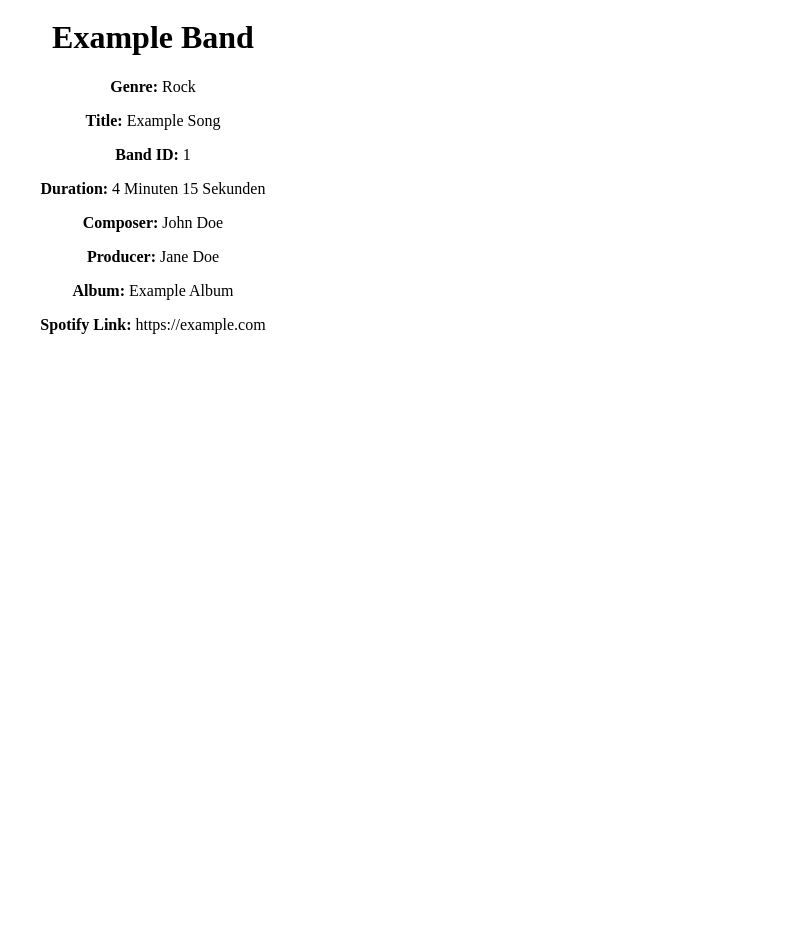
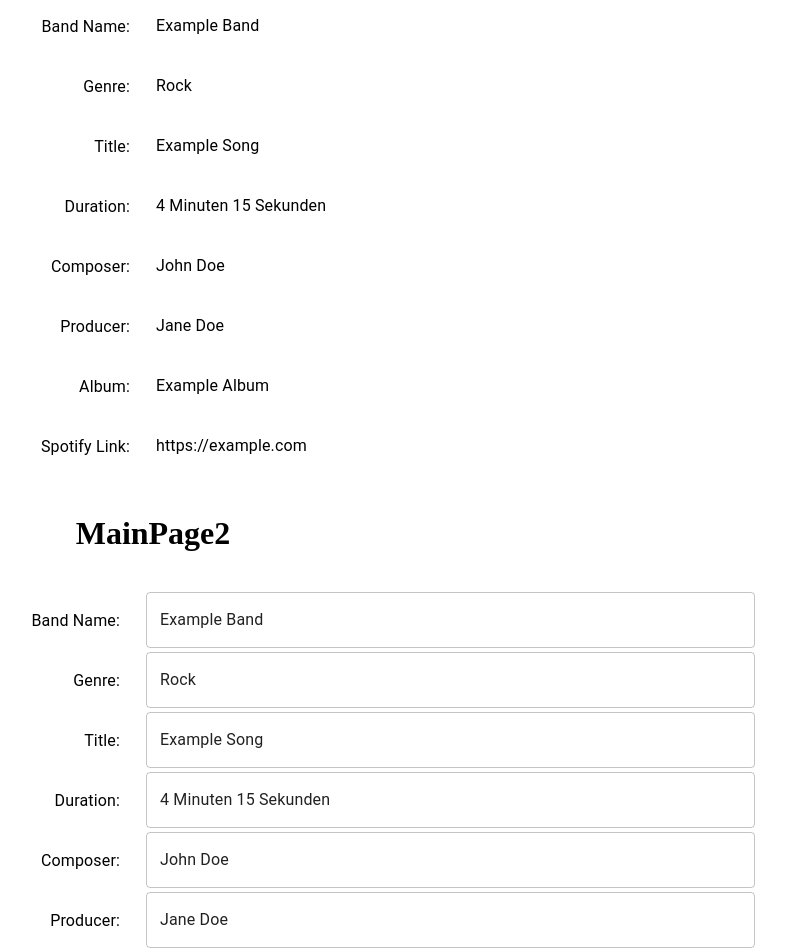
Before and after one commit to Je-Townsend/m165, a React (Create React App) app: page / in a window 1280 px wide. Shown: the part 100-1050 px from the top of the page, without its empty margins (487-1273 px from the left). Before the commit the page ends 800 px from the top, so only its background shows below. Built offline with nearby package versions, Linux system fonts and the light colour scheme.

Commit message:
Eddited the layout

```diff
--- a/src/Components/BandSong.tsx
+++ b/src/Components/BandSong.tsx
@@ -1,8 +1,19 @@
+import React from "react";
+import Typography from "@mui/material/Typography";
+import Grid from "@mui/material/Grid";
+import { styled } from "@mui/material/styles"; // Corrected import
+
+const LabelTypography = styled(Typography)({
+  textAlign: "right",
+  paddingLeft: "10px",
+  marginTop: "15px",
+  marginBottom: "32px",
+});
+
 interface BandSongProps {
   BandName: string;
   BandGenre: string;
   title: string;
-  band_id: number;
   duration: string;
   composer: string;
   producer: string;
@@ -14,7 +25,6 @@ const BandSong: React.FC<BandSongProps> = ({
   BandName,
   BandGenre,
   title,
-  band_id,
   duration,
   composer,
   producer,
@@ -22,33 +32,46 @@ const BandSong: React.FC<BandSongProps> = ({
   spotify_link,
 }) => {
   return (
-    <>
-      <h1>{BandName}</h1>
-      <p>
-        <strong>Genre:</strong> {BandGenre}
-      </p>
-      <p>
-        <strong>Title:</strong> {title}
-      </p>
-      <p>
-        <strong>Band ID:</strong> {band_id}
-      </p>
-      <p>
-        <strong>Duration:</strong> {duration}
-      </p>
-      <p>
-        <strong>Composer:</strong> {composer}
-      </p>
-      <p>
-        <strong>Producer:</strong> {producer}
-      </p>
-      <p>
-        <strong>Album:</strong> {album}
-      </p>
-      <p>
-        <strong>Spotify Link:</strong> {spotify_link}
-      </p>
-    </>
+    <div style={{ marginRight: "30px" }}>
+      <Grid container spacing={2}>
+        <Grid item xs={12} sm={6}>
+          <LabelTypography variant="subtitle1">Band Name:</LabelTypography>
+          <LabelTypography variant="subtitle1">Genre:</LabelTypography>
+          <LabelTypography variant="subtitle1">Title:</LabelTypography>
+          <LabelTypography variant="subtitle1">Duration:</LabelTypography>
+          <LabelTypography variant="subtitle1">Composer:</LabelTypography>
+          <LabelTypography variant="subtitle1">Producer:</LabelTypography>
+          <LabelTypography variant="subtitle1">Album:</LabelTypography>
+          <LabelTypography variant="subtitle1">Spotify Link:</LabelTypography>
+        </Grid>
+        <Grid item xs={12} sm={6}>
+          <Typography style={{ textAlign: "left", paddingLeft: "10px", marginTop: "16px", marginBottom: "36px", color: "#000" }}>
+            {BandName}
+          </Typography>
+          <Typography style={{ textAlign: "left", paddingLeft: "10px", marginTop: "16px", marginBottom: "36px", color: "#000" }}>
+            {BandGenre}
+          </Typography>
+          <Typography style={{ textAlign: "left", paddingLeft: "10px", marginTop: "16px", marginBottom: "36px", color: "#000" }}>
+            {title}
+          </Typography>
+          <Typography style={{ textAlign: "left", paddingLeft: "10px", marginTop: "16px", marginBottom: "36px", color: "#000" }}>
+            {duration}
+          </Typography>
+          <Typography style={{ textAlign: "left", paddingLeft: "10px", marginTop: "16px", marginBottom: "36px", color: "#000" }}>
+            {composer}
+          </Typography>
+          <Typography style={{ textAlign: "left", paddingLeft: "10px", marginTop: "16px", marginBottom: "36px", color: "#000" }}>
+            {producer}
+          </Typography>
+          <Typography style={{ textAlign: "left", paddingLeft: "10px", marginTop: "16px", marginBottom: "36px", color: "#000" }}>
+            {album}
+          </Typography>
+          <Typography style={{ textAlign: "left", paddingLeft: "10px", marginTop: "16px", marginBottom: "36px", color: "#000" }}>
+            {spotify_link}
+          </Typography>
+        </Grid>
+      </Grid>
+    </div>
   );
 };
 
--- /dev/null
+++ b/src/Components/EditBand.tsx
@@ -0,0 +1,129 @@
+import React, { useState } from "react";
+import TextField from "@mui/material/TextField";
+import Typography from "@mui/material/Typography";
+import Grid from "@mui/material/Grid";
+import { styled } from "@mui/material/styles"; // Corrected import
+
+const LabelTypography = styled(Typography)({
+  textAlign: "right",
+  paddingRight: "10px",
+  marginTop: "15px",
+  marginBottom: "32px",
+});
+
+interface BandSongProps {
+  BandName: string;
+  BandGenre: string;
+  title: string;
+  duration: string;
+  composer: string;
+  producer: string;
+  album: string;
+  spotify_link: string;
+}
+
+const EditSong: React.FC<BandSongProps> = ({
+  BandName: initialBandName,
+  BandGenre: initialBandGenre,
+  title: initialTitle,
+  duration: initialDuration,
+  composer: initialComposer,
+  producer: initialProducer,
+  album: initialAlbum,
+  spotify_link: initialSpotifyLink,
+}) => {
+  // State variables to hold the updated values
+  const [bandName, setBandName] = useState(initialBandName);
+  const [bandGenre, setBandGenre] = useState(initialBandGenre);
+  const [title, setTitle] = useState(initialTitle);
+  const [duration, setDuration] = useState(initialDuration);
+  const [composer, setComposer] = useState(initialComposer);
+  const [producer, setProducer] = useState(initialProducer);
+  const [album, setAlbum] = useState(initialAlbum);
+  const [spotifyLink, setSpotifyLink] = useState(initialSpotifyLink);
+
+  // Function to log the current spotify_link value when the button is clicked
+  const handleClick = () => {
+    console.log({
+      bandName,
+      bandGenre,
+      title,
+      duration,
+      composer,
+      producer,
+      album,
+      spotifyLink,
+    });
+  };
+
+  return (
+    <div style={{ marginRight: "30px" }}>
+      <Grid container spacing={2}>
+        <Grid item xs={12} sm={6}>
+          <LabelTypography variant="subtitle1">Band Name:</LabelTypography>
+          <LabelTypography variant="subtitle1">Genre:</LabelTypography>
+          <LabelTypography variant="subtitle1">Title:</LabelTypography>
+          <LabelTypography variant="subtitle1">Duration:</LabelTypography>
+          <LabelTypography variant="subtitle1">Composer:</LabelTypography>
+          <LabelTypography variant="subtitle1">Producer:</LabelTypography>
+          <LabelTypography variant="subtitle1">Album:</LabelTypography>
+          <LabelTypography variant="subtitle1">Spotify Link:</LabelTypography>
+        </Grid>
+        <Grid item xs={12} sm={6}>
+          <TextField
+            required
+            style={{ marginBottom: "4px" }}
+            defaultValue={initialBandName}
+            onChange={(event) => setBandName(event.target.value)}
+            fullWidth
+          />
+          <TextField
+            style={{ marginBottom: "4px" }}
+            defaultValue={initialBandGenre}
+            onChange={(event) => setBandGenre(event.target.value)}
+            fullWidth
+          />
+          <TextField
+            style={{ marginBottom: "4px" }}
+            defaultValue={initialTitle}
+            onChange={(event) => setTitle(event.target.value)}
+            fullWidth
+          />
+          <TextField
+            style={{ marginBottom: "4px" }}
+            defaultValue={initialDuration}
+            onChange={(event) => setDuration(event.target.value)}
+            fullWidth
+          />
+          <TextField
+            style={{ marginBottom: "4px" }}
+            defaultValue={initialComposer}
+            onChange={(event) => setComposer(event.target.value)}
+            fullWidth
+          />
+          <TextField
+            style={{ marginBottom: "4px" }}
+            defaultValue={initialProducer}
+            onChange={(event) => setProducer(event.target.value)}
+            fullWidth
+          />
+          <TextField
+            style={{ marginBottom: "4px" }}
+            defaultValue={initialAlbum}
+            onChange={(event) => setAlbum(event.target.value)}
+            fullWidth
+          />
+          <TextField
+            style={{ marginBottom: "4px" }}
+            defaultValue={initialSpotifyLink}
+            onChange={(event) => setSpotifyLink(event.target.value)}
+            fullWidth
+          />
+          <button onClick={handleClick}>Log Data</button>
+        </Grid>
+      </Grid>
+    </div>
+  );
+};
+
+export default EditSong;
--- a/src/pages/MainPage.tsx
+++ b/src/pages/MainPage.tsx
@@ -2,6 +2,7 @@ import BandSong from "../Components/BandSong";
 import "../App.css";
 import { useEffect } from "react";
 import axios from "axios";
+import EditSong from "../Components/EditBand";
 
 export default function QuizOverview() {
   //useEffect(() => {
@@ -36,7 +37,18 @@ export default function QuizOverview() {
         BandName={BandName}
         BandGenre={BandGenre}
         title={title}
-        band_id={band_id}
+        duration={secondsToMinutes(duration)}
+        composer={composer}
+        producer={producer}
+        album={album}
+        spotify_link={spotify_link}
+      />
+      <h1>MainPage2</h1>
+      <br />
+      <EditSong
+        BandName={BandName}
+        BandGenre={BandGenre}
+        title={title}
         duration={secondsToMinutes(duration)}
         composer={composer}
         producer={producer}
```
